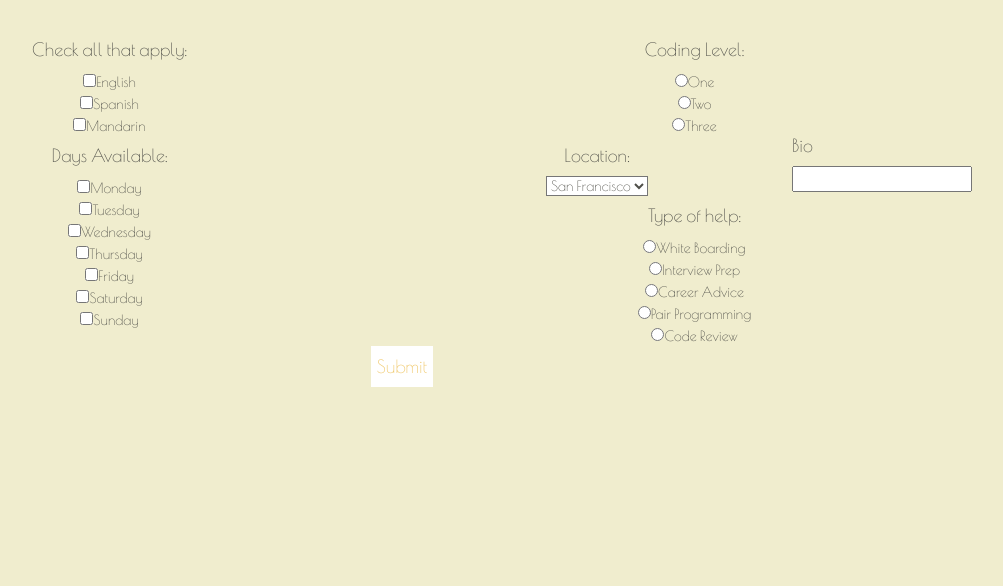
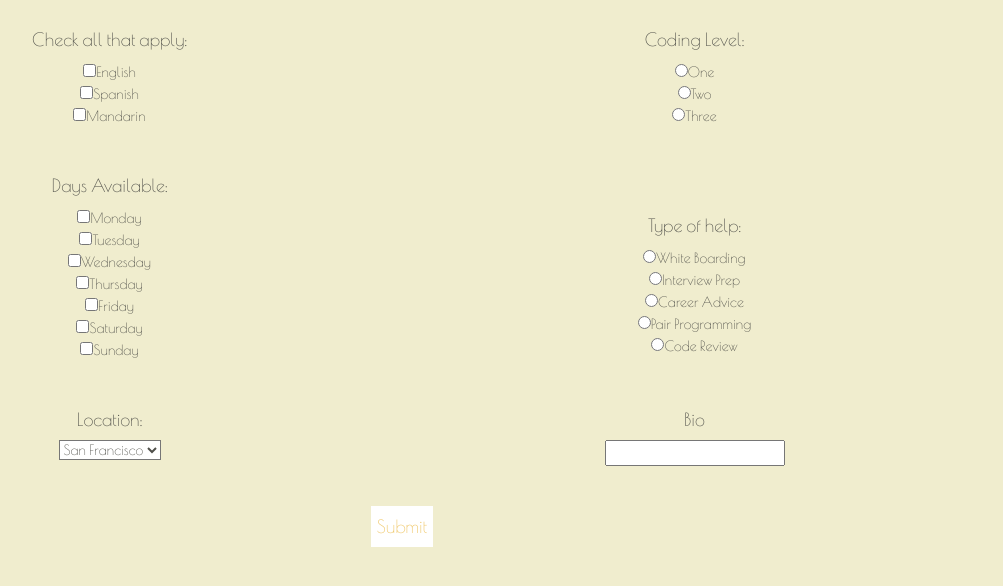
Before and after one commit to cgsarfati/WoMentor, a Flask app: page /register in a window 1280 px wide. Shown: the part 138-724 px from the top of the page, without its empty margins (238-1241 px from the left). Run offline with Flask 2, Linux system fonts and the light colour scheme; some libraries are stand-ins or nearby versions.

Commit message:
added screenshots

```diff
--- a/static/css/styles.css
+++ b/static/css/styles.css
@@ -123,9 +123,26 @@ button:hover {
 
 
 /* main content */
+input[type=checkbox]{
+ border-top: 0;
+     border-right: 0;
+     border-left: 0;
+
+     -webkit-box-shadow: none;
+     box-shadow: none;
+}
+
+textarea:focus, input:focus{
+    outline: none;
+}
+
+
 select {
     background-color: #ffffff;
+    outline: none;
 }
+
+
 
 #containerMain {
     position: absolute;
--- a/templates/register.html
+++ b/templates/register.html
@@ -1,34 +1,63 @@
-{% extends 'base.html' %}
-
-{% block content %}
+{% extends 'base.html' %} {% block content %}
 <div class="container">
+    <form id="registerForm" action="/register" method="POST">
         <div class="row">
-        <form id="registerForm" action="/register" method="POST">
             <div class="col-lg-6 col-md-6 col-sm-6 col-xs-12" align="center">
                 <h4>Check all that apply:</h4>
-                    <input type="checkbox" name="english" value="english">English<br>
-                    <input type="checkbox" name="spanish" value="spanish">Spanish<br>
-                    <input type="checkbox" name="mandarin" value="mandarin">Mandarin<br>
+                <input type="checkbox" name="english" value="english">English
+                <br>
+                <input type="checkbox" name="spanish" value="spanish">Spanish
+                <br>
+                <input type="checkbox" name="mandarin" value="mandarin">Mandarin
+                <br>
             </div>
             <div class="col-lg-6 col-md-6 col-sm-6 col-xs-12" align="center">
                 <h4>Coding Level:</h4>
-                    <input type="radio" name="level" value="one">One<br>
-                    <input type="radio" name="level" value="two">Two<br>
-                    <input type="radio" name="level" value="three">Three<br>
+                <input type="radio" name="level" value="one">One
+                <br>
+                <input type="radio" name="level" value="two">Two
+                <br>
+                <input type="radio" name="level" value="three">Three
+                <br>
             </div>
+        </div><br><br>
+        <!-- /row -->
+        <div class="row">
             <div class="col-lg-6 col-md-6 col-sm-6 col-xs-12" align="center">
                 <h4>Days Available:</h4>
-                    <input type="checkbox" name="day" value="monday">Monday<br>
-                    <input type="checkbox" name="day" value="tuesday">Tuesday<br>
-                    <input type="checkbox" name="day" value="wednesday">Wednesday<br>
-                    <input type="checkbox" name="day" value="thursday">Thursday<br>
-                    <input type="checkbox" name="day" value="friday">Friday<br>
-                    <input type="checkbox" name="day" value="Saturday">Saturday<br>
-                    <input type="checkbox" name="day" value="sunday">Sunday<br>
+                <input type="checkbox" name="day" value="monday">Monday
+                <br>
+                <input type="checkbox" name="day" value="tuesday">Tuesday
+                <br>
+                <input type="checkbox" name="day" value="wednesday">Wednesday
+                <br>
+                <input type="checkbox" name="day" value="thursday">Thursday
+                <br>
+                <input type="checkbox" name="day" value="friday">Friday
+                <br>
+                <input type="checkbox" name="day" value="Saturday">Saturday
+                <br>
+                <input type="checkbox" name="day" value="sunday">Sunday
+                <br>
+            </div><br><br>
+            <div class="col-lg-6 col-md-6 col-sm-6 col-xs-12" align="center" id="catDiv">
+                <h4>Type of help:</h4>
+                <input type="radio" name="activity" value="wboarding">White Boarding
+                <br>
+                <input type="radio" name="activity" value="intPrep">Interview Prep
+                <br>
+                <input type="radio" name="activity" value="CarAdvice">Career Advice
+                <br>
+                <input type="radio" name="activity" value="pProgramming">Pair Programming
+                <br>
+                <input type="radio" name="activity" value="codeReview">Code Review
             </div>
-
-            <div class="col-lg-4 col-md-4 col-sm-4 col-xs-12" align="center" id="catDiv">
-            <div id="location"><h4>Location:</h4></div>
+        </div>
+            <!-- /row -->
+            <div class="row"><br><br>
+                <div class="col-lg-6 col-md-6 col-sm-6 col-xs-12" align="center">
+                    <div id="location">
+                        <h4>Location:</h4></div>
                     <select name='location'>
                         <option value="sf">San Francisco</option>
                         <option value="nbay">North Bay</option>
@@ -36,22 +65,18 @@
                         <option value="sbay">South Bay</option>
                     </select>
                 </div>
-            <div class="col-lg-6 col-md-6 col-sm-6 col-xs-12" align="center">
-                <h4>Type of help:</h4>
-                    <input type="radio" name="activity" value="wboarding">White Boarding<br>
-                    <input type="radio" name="activity" value="intPrep">Interview Prep<br>
-                    <input type="radio" name="activity" value="CarAdvice">Career Advice<br>
-                    <input type="radio" name="activity" value="pProgramming">Pair Programming<br>
-                    <input type="radio" name="activity" value="codeReview">Code Review
-            </div>
-            <div  class="col-lg-12 col-md-12 col-sm-12 col-xs-12" id="loginBtn" align="center">
-                <button type="submit" value="Log In"><h4>Submit</h4></button>
-            </div>
-            <div id="location"><h4>Bio</h4>
+                <div class="col-lg-6 col-md-6 col-sm-6 col-xs-12" align="center" id="bio">
+                    <h4>Bio</h4>
                     <input type="text" name="bio">
                 </div>
-
+            </div><br><br>
+            <div class="row">
+                <div class="col-lg-12 col-md-12
+                col-sm-12 col-xs-12" id="loginBtn" align="center">
+                    <button type="submit" value="Log In">
+                        <h4>Submit</h4></button>
+                </div>
+            </div>
     </form>
     </div>
-</div>
     {% endblock %}
```
Also changed, not shown: static/images/buisnessPlan.png (added), static/images/dataBase.png (added), static/images/homePage.png (added), static/images/regesterPage.png (added). Lines whose indentation alone changed are shown as unchanged.
